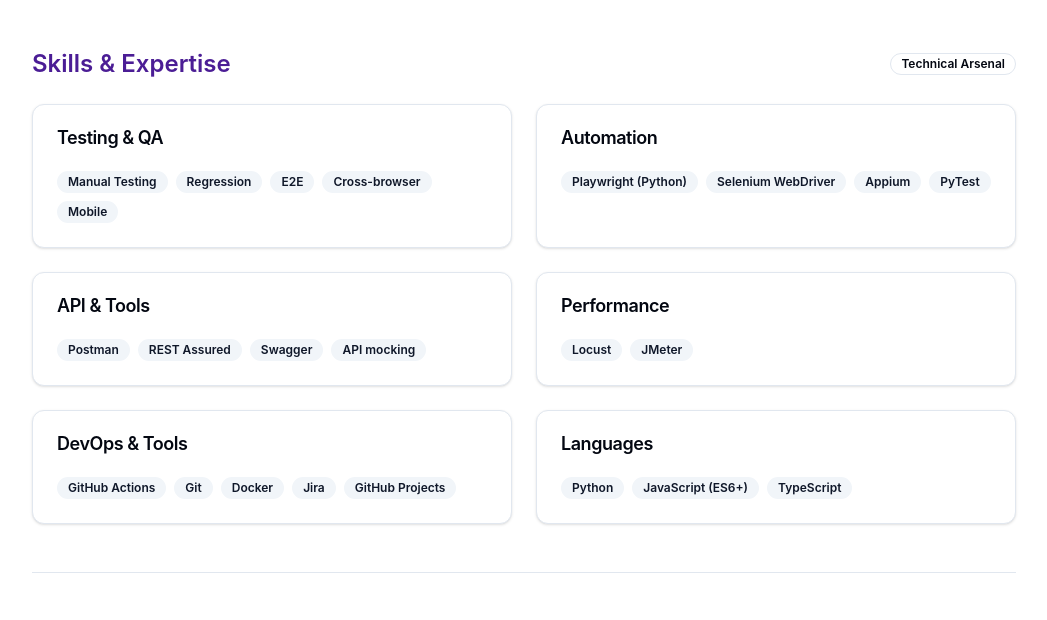
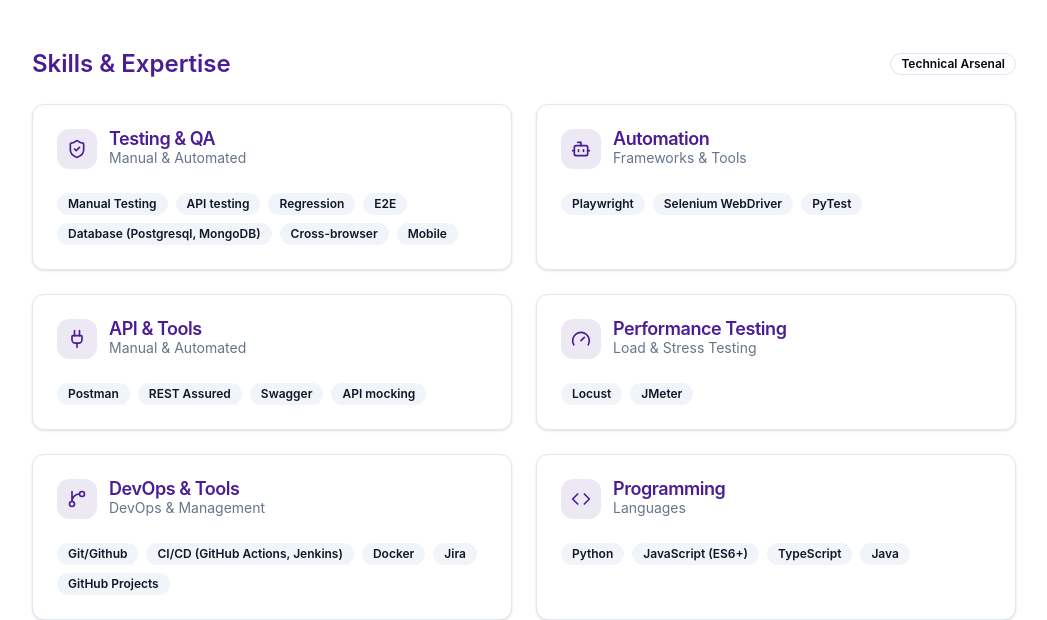
Before and after one commit to Maisha-Chowa/Portfolio, a React (Vite) app: page / in a window 1280 px wide. Shown: the part 800-1420 px from the top of the page, without its empty margins (116-1163 px from the left). Built offline with nearby package versions, Linux system fonts and the light colour scheme; no server answers.

Commit message:
add-skills-section

```diff
--- a/src/App.jsx
+++ b/src/App.jsx
@@ -1,140 +1,188 @@
-import { useRef, useState } from 'react'
-import emailjs from '@emailjs/browser'
-import FloatingNavbar from '@/components/FloatingNavbar'
-import { Badge } from '@/components/ui/badge'
-import { Button } from '@/components/ui/button'
-import { Card, CardContent, CardDescription, CardHeader, CardTitle } from '@/components/ui/card'
-import { Separator } from '@/components/ui/separator'
-import { Github, Linkedin, Mail, Phone, SendHorizonal } from 'lucide-react'
-import avatarImg from '@/assets/avatar.png'
+import { useRef, useState } from "react";
+import emailjs from "@emailjs/browser";
+import FloatingNavbar from "@/components/FloatingNavbar";
+import { Badge } from "@/components/ui/badge";
+import { Button } from "@/components/ui/button";
+import {
+  Card,
+  CardContent,
+  CardDescription,
+  CardHeader,
+  CardTitle,
+} from "@/components/ui/card";
+import { Separator } from "@/components/ui/separator";
+import {
+  Github,
+  Linkedin,
+  Mail,
+  Phone,
+  SendHorizonal,
+  ShieldCheck,
+  Bot,
+  Plug,
+  Gauge,
+  GitBranch,
+  Code,
+} from "lucide-react";
+import avatarImg from "@/assets/avatar.png";
 
-const EMAILJS_SERVICE_ID = import.meta.env.VITE_EMAILJS_SERVICE_ID
-const EMAILJS_TEMPLATE_ID = import.meta.env.VITE_EMAILJS_TEMPLATE_ID
-const EMAILJS_PUBLIC_KEY = import.meta.env.VITE_EMAILJS_PUBLIC_KEY
+const EMAILJS_SERVICE_ID = import.meta.env.VITE_EMAILJS_SERVICE_ID;
+const EMAILJS_TEMPLATE_ID = import.meta.env.VITE_EMAILJS_TEMPLATE_ID;
+const EMAILJS_PUBLIC_KEY = import.meta.env.VITE_EMAILJS_PUBLIC_KEY;
 
 const profile = {
-  name: 'Maisha Maliha Chowa',
-  role: 'SQA Automation Engineer',
-  headline: 'QA Automation & AI Testing Specialist',
-  location: 'Dhaka, Bangladesh',
-  email: 'maisha.chowa@gmail.com',
-  phone: '+8801873073300',
+  name: "Maisha Maliha Chowa",
+  role: "SQA Automation Engineer",
+  headline: "QA Automation & AI Testing Specialist",
+  location: "Dhaka, Bangladesh",
+  email: "maisha.chowa@gmail.com",
+  phone: "+8801873073300",
   summary:
-    'With 2+ years of experience ensuring quality for AI-driven products through Manual testing, UI/API automation, CI/CD pipelines, and performance testing using Playwright (Python), Selenium, Postman and Locust.',
-  resumeUrl: '#',
+    "With 2+ years of experience ensuring quality for AI-driven products through Manual testing, UI/API automation, CI/CD pipelines, and performance testing using Playwright (Python), Selenium, Postman and Locust.",
+  resumeUrl: "#",
   links: [
-    { label: 'GitHub', href: 'https://github.com/' },
-    { label: 'LinkedIn', href: 'https://www.linkedin.com/' },
+    { label: "GitHub", href: "https://github.com/" },
+    { label: "LinkedIn", href: "https://www.linkedin.com/" },
   ],
   stats: [
-    { label: 'Years experience', value: '2+' },
-    { label: 'Automation suites', value: '12+' },
-    { label: 'Platforms tested', value: '6+' },
+    { label: "Years experience", value: "2+" },
+    { label: "Automation suites", value: "12+" },
+    { label: "Platforms tested", value: "6+" },
   ],
-}
+};
 
 const aboutHighlights = [
-  'Built and maintained UI/API automation suites in Playwright (Python) with reliable CI/CD.',
-  'Migrated Selenium suites to Playwright to reduce flakiness and speed up execution.',
-  'Validated AI-driven audio workflows with deep API, logging, and database checks.',
-]
+  "Built and maintained UI/API automation suites in Playwright (Python) with reliable CI/CD.",
+  "Migrated Selenium suites to Playwright to reduce flakiness and speed up execution.",
+  "Validated AI-driven audio workflows with deep API, logging, and database checks.",
+];
 
 const skillGroups = [
   {
-    title: 'Testing & QA',
-    items: ['Manual Testing', 'Regression', 'E2E', 'Cross-browser', 'Mobile'],
+    title: "Testing & QA",
+    subtitle: "Manual & Automated",
+    icon: ShieldCheck,
+    items: [
+      "Manual Testing",
+      "API testing",
+      "Regression",
+      "E2E",
+      "Database (Postgresql, MongoDB)",
+      "Cross-browser",
+      "Mobile",
+    ],
   },
   {
-    title: 'Automation',
-    items: ['Playwright (Python)', 'Selenium WebDriver', 'Appium', 'PyTest'],
+    title: "Automation",
+    subtitle: "Frameworks & Tools",
+    icon: Bot,
+    items: ["Playwright", "Selenium WebDriver", "PyTest"],
   },
   {
-    title: 'API & Tools',
-    items: ['Postman', 'REST Assured', 'Swagger', 'API mocking'],
+    title: "API & Tools",
+    subtitle: "Manual & Automated",
+    icon: Plug,
+    items: ["Postman", "REST Assured", "Swagger", "API mocking"],
   },
   {
-    title: 'Performance',
-    items: ['Locust', 'JMeter'],
+    title: "Performance Testing",
+    subtitle: "Load & Stress Testing",
+    icon: Gauge,
+    items: ["Locust", "JMeter"],
   },
   {
-    title: 'DevOps & Tools',
-    items: ['GitHub Actions', 'Git', 'Docker', 'Jira', 'GitHub Projects'],
+    title: "DevOps & Tools",
+    subtitle: "DevOps & Management",
+    icon: GitBranch,
+    items: [
+      "Git/Github",
+      "CI/CD (GitHub Actions, Jenkins)",
+      "Docker",
+      "Jira",
+      "GitHub Projects",
+    ],
   },
   {
-    title: 'Languages',
-    items: ['Python', 'JavaScript (ES6+)', 'TypeScript'],
+    title: "Programming",
+    subtitle: "Languages",
+    icon: Code,
+    items: ["Python", "JavaScript (ES6+)", "TypeScript", "Java"],
   },
-]
+];
 
 const education = [
   {
-    title: 'BSc in Computer Science & Engineering',
-    org: 'Mawlana Bhashani Science & Technology University',
-    timeline: '2019 – 2024',
-    detail: 'CGPA: 3.59',
+    title: "BSc in Computer Science & Engineering",
+    org: "Mawlana Bhashani Science & Technology University",
+    timeline: "2019 – 2024",
+    detail: "CGPA: 3.59",
   },
-]
+];
 
 const projects = [
   {
-    title: 'Playwright Automation Framework',
-    description: 'Modular framework for UI/API automation with CI integration and reporting.',
-    links: [
-      { label: 'View Code', href: '#' },
-    ],
+    title: "Playwright Automation Framework",
+    description:
+      "Modular framework for UI/API automation with CI integration and reporting.",
+    links: [{ label: "View Code", href: "#" }],
   },
   {
-    title: 'AI Audio Platform QA',
-    description: 'Full test strategy for an AI-powered audio editor including load and API testing.',
-    links: [
-      { label: 'Case Study', href: '#' },
-    ],
+    title: "AI Audio Platform QA",
+    description:
+      "Full test strategy for an AI-powered audio editor including load and API testing.",
+    links: [{ label: "Case Study", href: "#" }],
   },
   {
-    title: 'API Monitoring Suite',
-    description: 'API regression suite with Postman collections and environment-driven checks.',
-    links: [
-      { label: 'View Tool', href: '#' },
-    ],
+    title: "API Monitoring Suite",
+    description:
+      "API regression suite with Postman collections and environment-driven checks.",
+    links: [{ label: "View Tool", href: "#" }],
   },
   {
-    title: 'Performance Benchmarking',
-    description: 'Locust-based load tests to define concurrency thresholds and bottlenecks.',
-    links: [
-      { label: 'Read More', href: '#' },
-    ],
+    title: "Performance Benchmarking",
+    description:
+      "Locust-based load tests to define concurrency thresholds and bottlenecks.",
+    links: [{ label: "Read More", href: "#" }],
   },
-]
+];
 
 function App() {
-  const formRef = useRef(null)
-  const [sendStatus, setSendStatus] = useState('idle')
+  const formRef = useRef(null);
+  const [sendStatus, setSendStatus] = useState("idle");
 
   const handleSubmit = (e) => {
-    e.preventDefault()
-    setSendStatus('sending')
+    e.preventDefault();
+    setSendStatus("sending");
     emailjs
-      .sendForm(EMAILJS_SERVICE_ID, EMAILJS_TEMPLATE_ID, formRef.current, EMAILJS_PUBLIC_KEY)
+      .sendForm(
+        EMAILJS_SERVICE_ID,
+        EMAILJS_TEMPLATE_ID,
+        formRef.current,
+        EMAILJS_PUBLIC_KEY,
+      )
       .then(() => {
-        setSendStatus('sent')
-        formRef.current.reset()
-        setTimeout(() => setSendStatus('idle'), 4000)
+        setSendStatus("sent");
+        formRef.current.reset();
+        setTimeout(() => setSendStatus("idle"), 4000);
       })
       .catch(() => {
-        setSendStatus('error')
-        setTimeout(() => setSendStatus('idle'), 4000)
-      })
-  }
+        setSendStatus("error");
+        setTimeout(() => setSendStatus("idle"), 4000);
+      });
+  };
 
   return (
     <div className="min-h-screen bg-background text-foreground">
       <FloatingNavbar />
 
       <main className="mx-auto w-full max-w-6xl px-4 pb-12 pt-24">
-        <section id="home" className="flex flex-col items-center gap-8 md:flex-row md:gap-10">
+        <section
+          id="home"
+          className="flex flex-col items-center gap-8 md:flex-row md:gap-10"
+        >
           <div className="hidden flex-col items-center gap-6 md:flex">
             <a
-              href={profile.links.find((l) => l.label === 'LinkedIn')?.href}
+              href={profile.links.find((l) => l.label === "LinkedIn")?.href}
               target="_blank"
               rel="noreferrer"
               className="text-primary transition-opacity hover:opacity-80"
@@ -142,7 +190,7 @@
               <Linkedin size={28} />
             </a>
             <a
-              href={profile.links.find((l) => l.label === 'GitHub')?.href}
+              href={profile.links.find((l) => l.label === "GitHub")?.href}
               target="_blank"
               rel="noreferrer"
               className="text-primary transition-opacity hover:opacity-80"
@@ -167,10 +215,16 @@
 
           <div className="flex-1 space-y-6 text-center md:text-left">
             <div className="space-y-3">
-              <p className="text-sm uppercase tracking-[0.2em] text-muted-foreground">Hi, I'm</p>
-              <h1 className="text-4xl font-semibold tracking-tight text-primary md:text-5xl">{profile.name}</h1>
+              <p className="text-sm uppercase tracking-[0.2em] text-muted-foreground">
+                Hi, I'm
+              </p>
+              <h1 className="text-4xl font-semibold tracking-tight text-primary md:text-5xl">
+                {profile.name}
+              </h1>
               <p className="text-lg text-muted-foreground">{profile.role}</p>
-              <p className="text-base text-muted-foreground">{profile.summary}</p>
+              <p className="text-base text-muted-foreground">
+                {profile.summary}
+              </p>
             </div>
             <div className="flex flex-wrap justify-center gap-3 md:justify-start">
               <Button asChild>
@@ -182,7 +236,7 @@
             </div>
             <div className="flex items-center justify-center gap-6 md:hidden">
               <a
-                href={profile.links.find((l) => l.label === 'LinkedIn')?.href}
+                href={profile.links.find((l) => l.label === "LinkedIn")?.href}
                 target="_blank"
                 rel="noreferrer"
                 className="text-primary transition-opacity hover:opacity-80"
@@ -190,7 +244,7 @@
                 <Linkedin size={24} />
               </a>
               <a
-                href={profile.links.find((l) => l.label === 'GitHub')?.href}
+                href={profile.links.find((l) => l.label === "GitHub")?.href}
                 target="_blank"
                 rel="noreferrer"
                 className="text-primary transition-opacity hover:opacity-80"
@@ -214,14 +268,17 @@
             <div className="space-y-2">
               <h2 className="text-2xl font-semibold text-primary">About Me</h2>
               <p className="text-muted-foreground">
-                {profile.summary} I enjoy partnering with product teams to ship stable, high-quality releases and turning
-                manual checks into scalable automation.
+                {profile.summary} I enjoy partnering with product teams to ship
+                stable, high-quality releases and turning manual checks into
+                scalable automation.
               </p>
             </div>
             <div className="grid gap-4 md:grid-cols-3">
               {aboutHighlights.map((item) => (
                 <Card key={item}>
-                  <CardContent className="py-5 text-sm text-muted-foreground">{item}</CardContent>
+                  <CardContent className="py-5 text-sm text-muted-foreground">
+                    {item}
+                  </CardContent>
                 </Card>
               ))}
             </div>
@@ -231,14 +288,28 @@
 
           <section id="skills" className="space-y-6">
             <div className="flex items-center justify-between">
-              <h2 className="text-2xl font-semibold text-primary">Skills & Expertise</h2>
+              <h2 className="text-2xl font-semibold text-primary">
+                Skills & Expertise
+              </h2>
               <Badge variant="outline">Technical Arsenal</Badge>
             </div>
             <div className="grid gap-6 md:grid-cols-2">
-              {skillGroups.map((group) => (
+              {skillGroups.map((group) => {
+                const Icon = group.icon;
+                return (
                   <Card key={group.title}>
                     <CardHeader>
-                    <CardTitle>{group.title}</CardTitle>
+                      <div className="flex items-center gap-3">
+                        <span className="flex h-10 w-10 shrink-0 items-center justify-center rounded-lg bg-primary/10 text-primary">
+                          <Icon size={20} />
+                        </span>
+                        <div>
+                          <CardTitle className="text-primary">
+                            {group.title}
+                          </CardTitle>
+                          <CardDescription>{group.subtitle}</CardDescription>
+                        </div>
+                      </div>
                     </CardHeader>
                     <CardContent className="flex flex-wrap gap-2">
                       {group.items.map((item) => (
@@ -248,7 +319,8 @@
                       ))}
                     </CardContent>
                   </Card>
-              ))}
+                );
+              })}
             </div>
           </section>
 
@@ -281,11 +353,16 @@
           <Separator className="my-12" />
 
           <section id="qualification" className="space-y-6">
-            <h2 className="text-2xl font-semibold text-primary">Academic Background</h2>
+            <h2 className="text-2xl font-semibold text-primary">
+              Academic Background
+            </h2>
             <Card>
               <CardContent className="space-y-4 pt-6">
                 {education.map((item) => (
-                  <div key={item.title} className="space-y-1 text-sm text-muted-foreground">
+                  <div
+                    key={item.title}
+                    className="space-y-1 text-sm text-muted-foreground"
+                  >
                     <p className="font-medium text-foreground">{item.title}</p>
                     <p>{item.org}</p>
                     <p>{item.timeline}</p>
@@ -300,7 +377,9 @@
 
           <section id="contact" className="space-y-8">
             <div className="text-center">
-              <h2 className="text-3xl font-semibold text-primary">Contact Me</h2>
+              <h2 className="text-3xl font-semibold text-primary">
+                Contact Me
+              </h2>
               <p className="mt-2 text-muted-foreground">Get in Touch</p>
             </div>
 
@@ -312,7 +391,9 @@
                   </span>
                   <div>
                     <p className="font-semibold text-foreground">Email</p>
-                    <p className="text-sm text-muted-foreground">{profile.email}</p>
+                    <p className="text-sm text-muted-foreground">
+                      {profile.email}
+                    </p>
                   </div>
                 </div>
                 <div className="flex items-start gap-4">
@@ -321,7 +402,9 @@
                   </span>
                   <div>
                     <p className="font-semibold text-foreground">Phone</p>
-                    <p className="text-sm text-muted-foreground">{profile.phone}</p>
+                    <p className="text-sm text-muted-foreground">
+                      {profile.phone}
+                    </p>
                   </div>
                 </div>
                 <div className="flex items-start gap-4">
@@ -331,7 +414,9 @@
                   <div>
                     <p className="font-semibold text-foreground">LinkedIn</p>
                     <a
-                      href={profile.links.find((l) => l.label === 'LinkedIn')?.href}
+                      href={
+                        profile.links.find((l) => l.label === "LinkedIn")?.href
+                      }
                       target="_blank"
                       rel="noreferrer"
                       className="text-sm text-muted-foreground hover:text-primary"
@@ -344,7 +429,11 @@
 
               <Card>
                 <CardContent className="p-6">
-                  <form ref={formRef} className="space-y-4" onSubmit={handleSubmit}>
+                  <form
+                    ref={formRef}
+                    className="space-y-4"
+                    onSubmit={handleSubmit}
+                  >
                     <input
                       name="from_name"
                       required
@@ -365,14 +454,23 @@
                       className="min-h-[160px] w-full rounded-md border border-input bg-background px-3 py-2 text-sm outline-none focus:ring-2 focus:ring-ring"
                       placeholder="Message"
                     />
-                    <Button type="submit" className="gap-2" disabled={sendStatus === 'sending'}>
-                      {sendStatus === 'sending' ? 'Sending...' : 'Send Message'} <SendHorizonal size={16} />
+                    <Button
+                      type="submit"
+                      className="gap-2"
+                      disabled={sendStatus === "sending"}
+                    >
+                      {sendStatus === "sending" ? "Sending..." : "Send Message"}{" "}
+                      <SendHorizonal size={16} />
                     </Button>
-                    {sendStatus === 'sent' && (
-                      <p className="text-sm text-green-600">Message sent successfully!</p>
+                    {sendStatus === "sent" && (
+                      <p className="text-sm text-green-600">
+                        Message sent successfully!
+                      </p>
                     )}
-                    {sendStatus === 'error' && (
-                      <p className="text-sm text-red-600">Failed to send. Please try again.</p>
+                    {sendStatus === "error" && (
+                      <p className="text-sm text-red-600">
+                        Failed to send. Please try again.
+                      </p>
                     )}
                   </form>
                 </CardContent>
@@ -388,7 +486,7 @@
         </p>
       </footer>
     </div>
-  )
+  );
 }
 
-export default App
+export default App;
```
Lines whose indentation alone changed are shown as unchanged.
